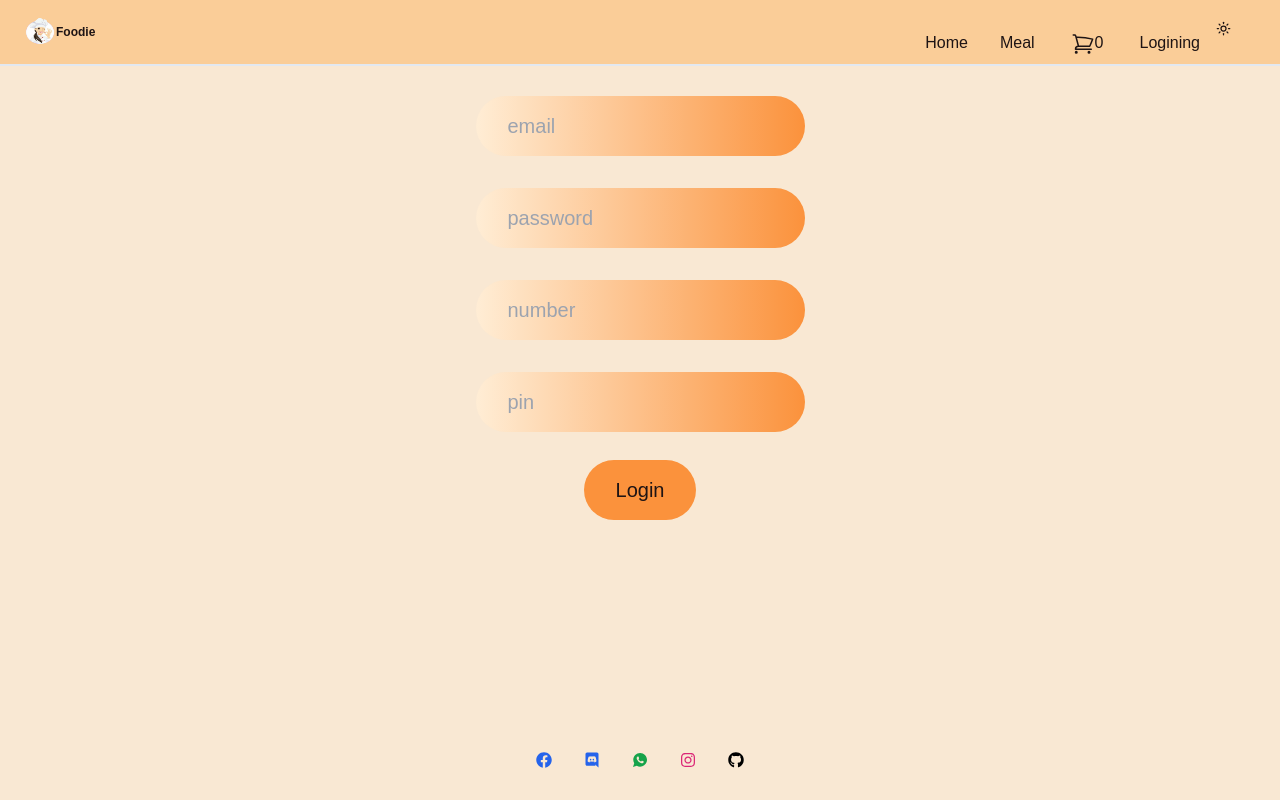
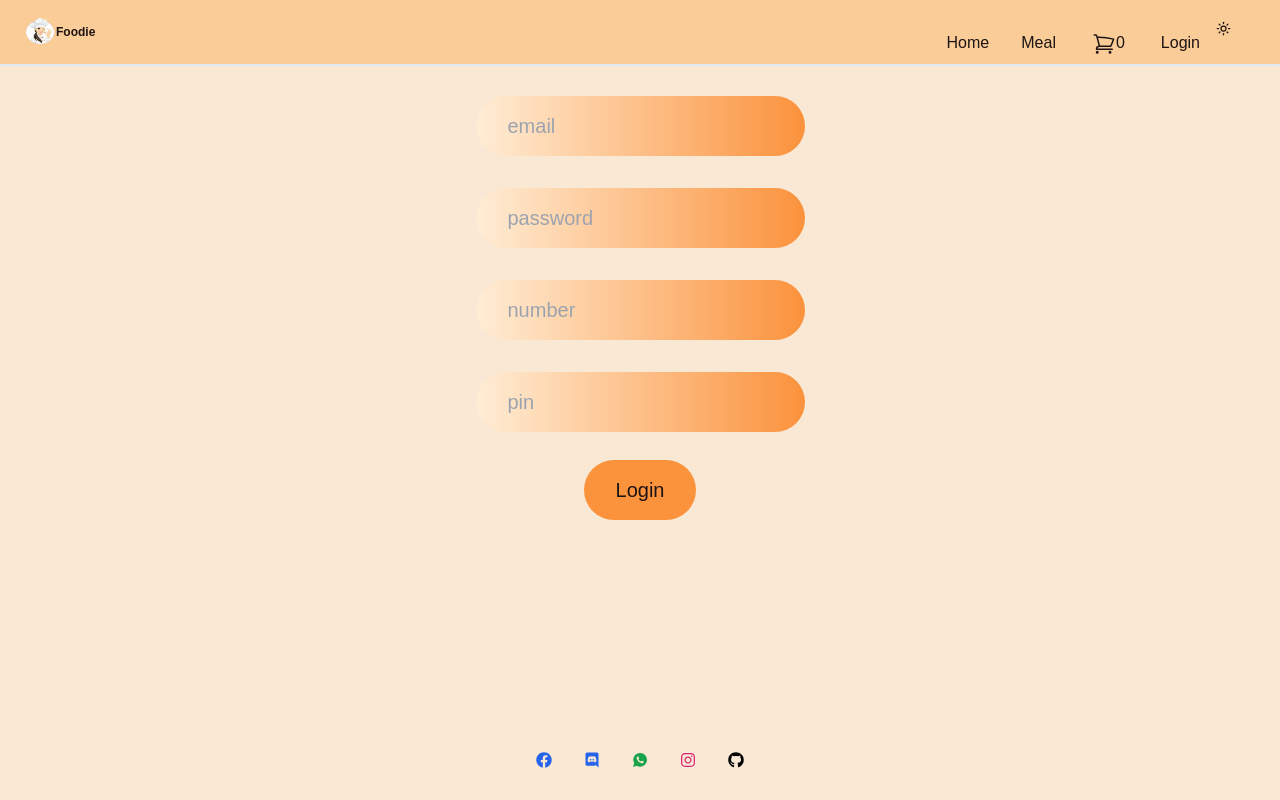
Before and after one commit to Preciousnnebuogor/foodie, a Next.js app: page /login in a window 1280 px wide. Built offline with nearby package versions, Linux system fonts and the light colour scheme.

Commit message:
added link

```diff
--- a/app/components/hero.tsx
+++ b/app/components/hero.tsx
@@ -35,7 +35,7 @@ export default function Hero() {
               our brand motto pass here
             </p>
             <Link
-              href={""}
+              href={"/product"}
               className={
                 "rounded-full bg-gradient-to-r from-orange-100 to bg-orange-400 py-4 px-8 uppercase text-xl md:self-start my-5"
               }
--- a/app/components/navbar.tsx
+++ b/app/components/navbar.tsx
@@ -48,7 +48,7 @@ export default function Navbar() {
               {store.cart.length}
             </Link>
             <Link href={"/login"} className={" hover:text-gray-50 p-4"}>
-              Logining
+              Login
             </Link>
             <ThemeToggle/>
 
```
